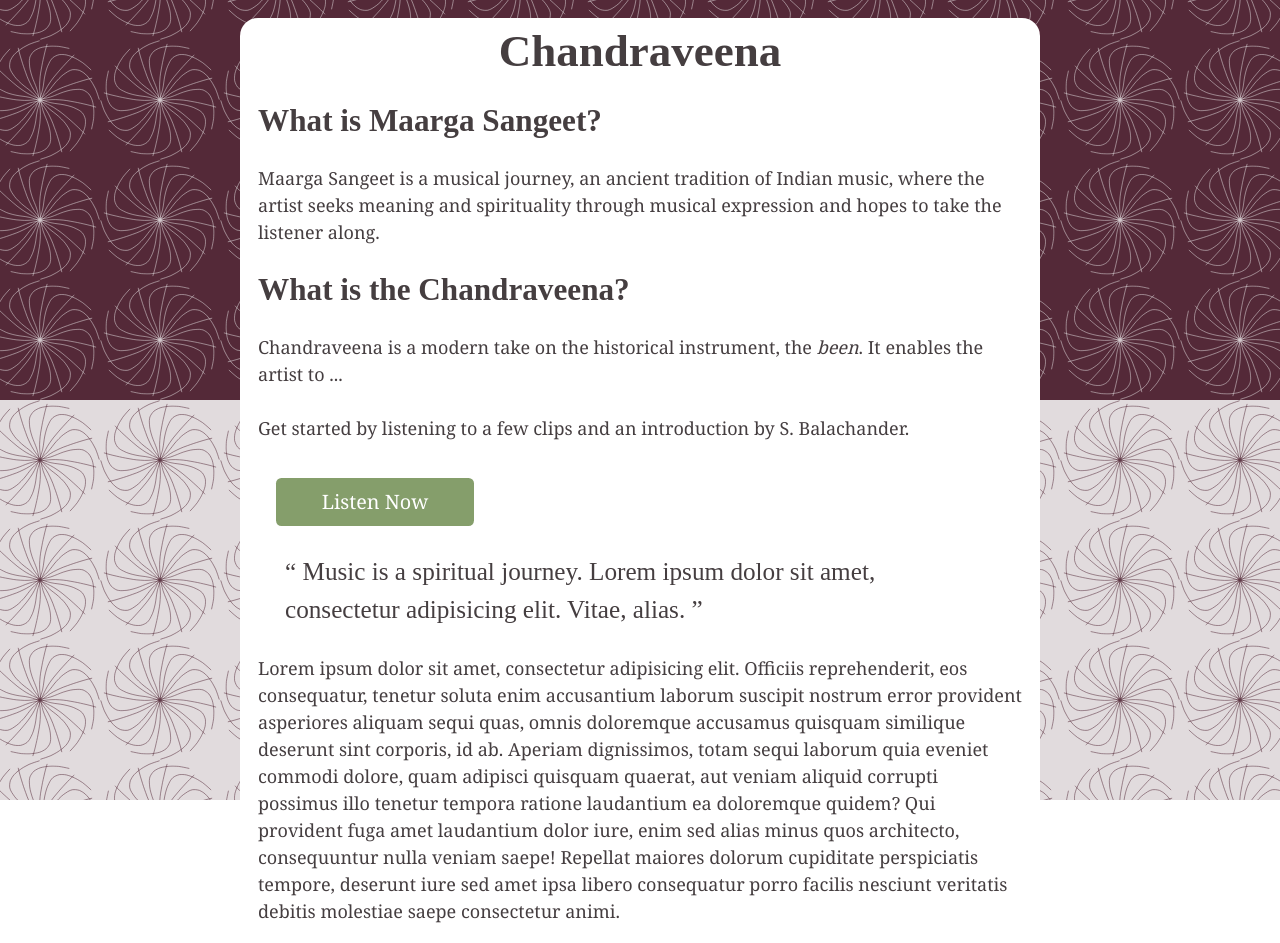
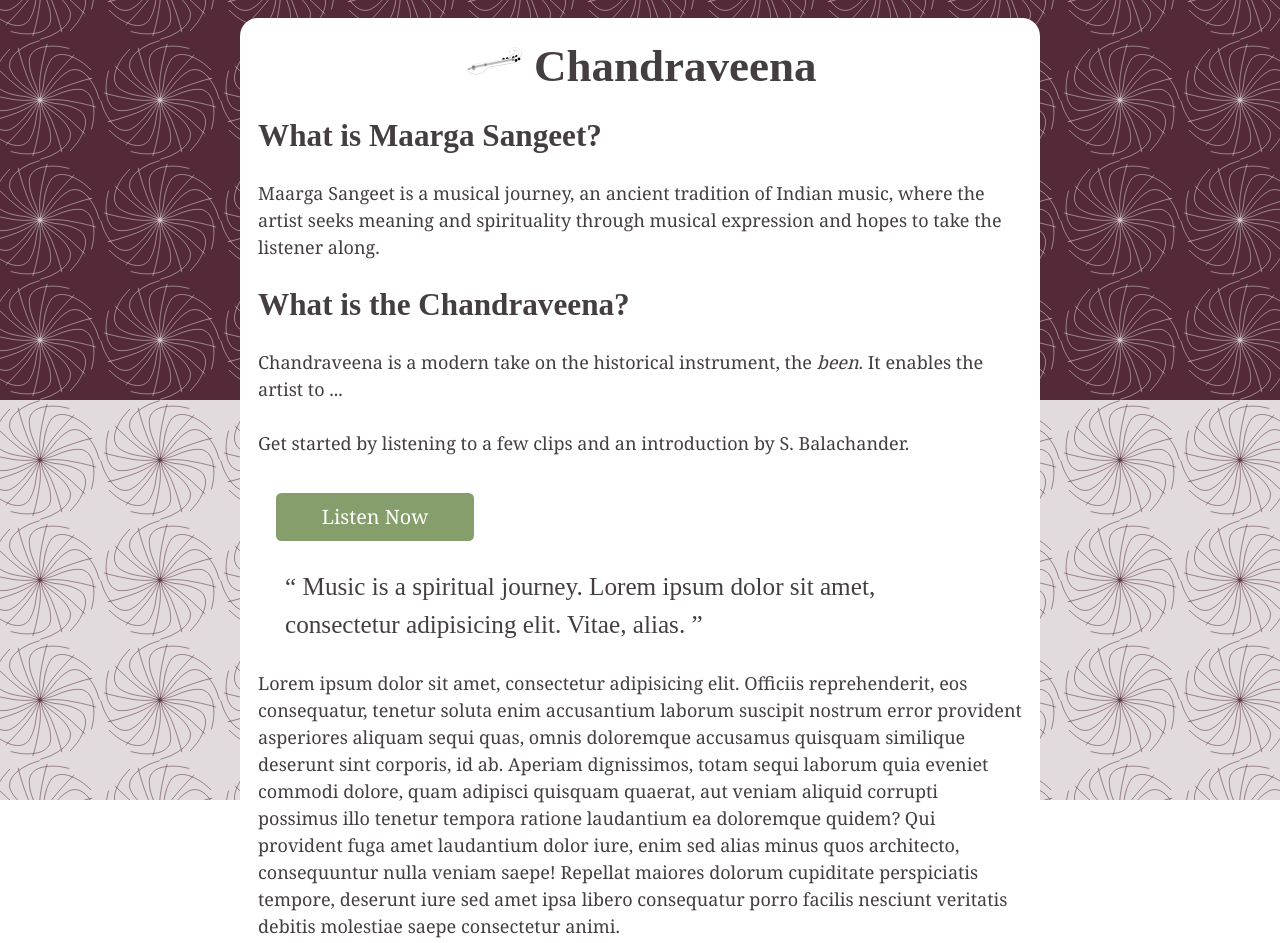
Before and after one commit to aravind-sadharani/chandraveena, a Gatsby site: page / in a window 1280 px wide. Built offline with nearby package versions, Linux system fonts and the light colour scheme; Gatsby itself is replaced by a stand-in of ours; a web font is replaced by a local one.

Commit message:
Add Inlinelogo component

```diff
--- /dev/null
+++ b/src/components/inlinelogo.js
@@ -0,0 +1,15 @@
+import React from "react"
+import styled from "styled-components"
+import logo from "../../images/menu-logo.svg"
+
+const Inlinelogo = styled.img`
+  margin: 0;
+  display: inline-block;
+  height: 1.2em;
+  position: relative;
+  top: 0.15em;
+`
+
+export default () => (
+  <Inlinelogo src={logo} />
+)
--- a/src/pages/index.js
+++ b/src/pages/index.js
@@ -3,12 +3,13 @@ import Container from "../components/container"
 import Blockquote from "../components/blockquote"
 import Pagebackground from "../components/pagebackground"
 import Button from "../components/button"
+import Inlinelogo from "../components/inlinelogo"
 
 const indexPage = () => (
   <div>
     <Pagebackground />
     <Container>
-      <h1>Chandraveena</h1>
+      <h1><Inlinelogo /> Chandraveena</h1>
       <div>
         <h2>What is Maarga Sangeet?</h2>
         <p>
```
Also changed, not shown: images/menu-logo.svg (added).
